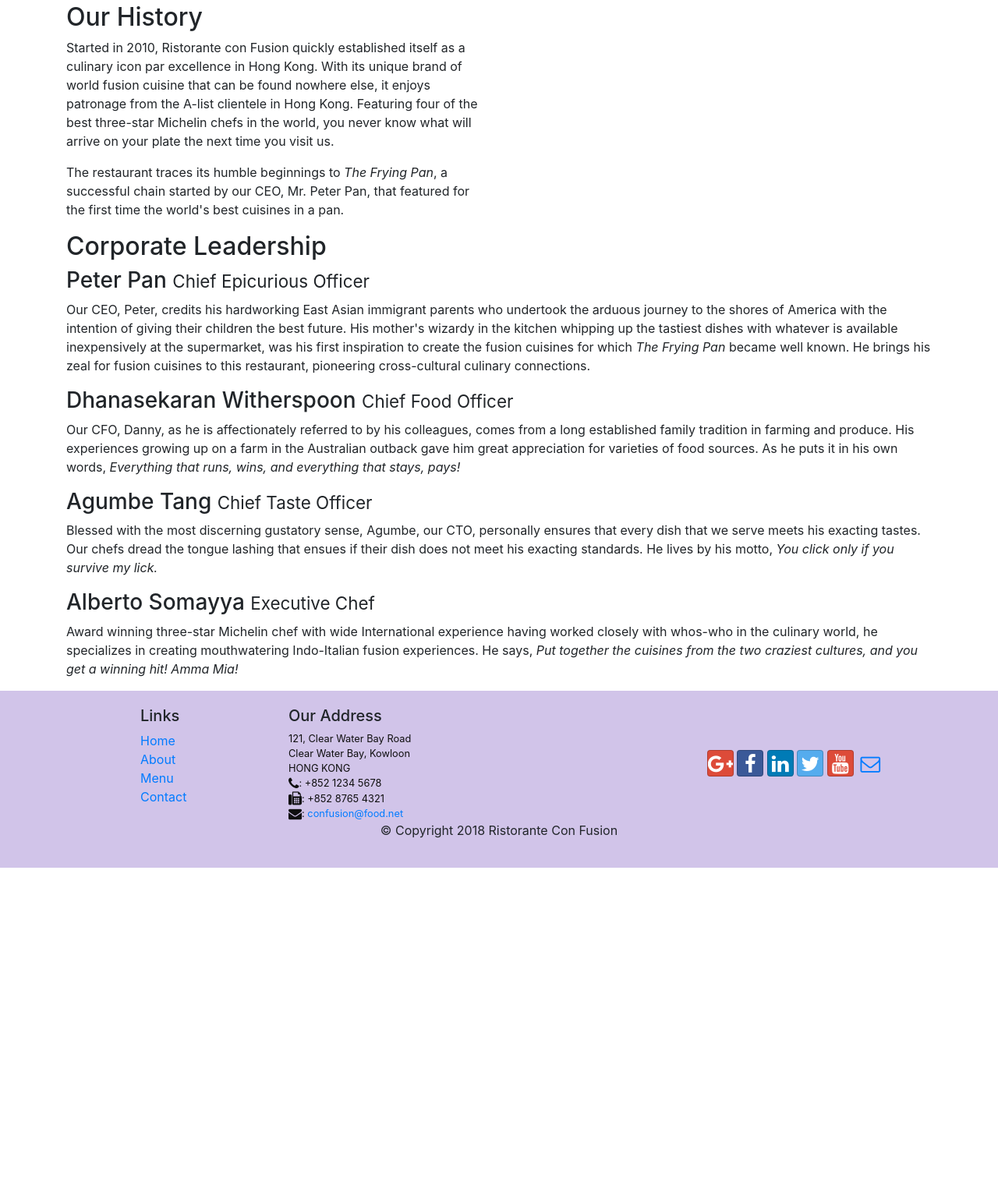
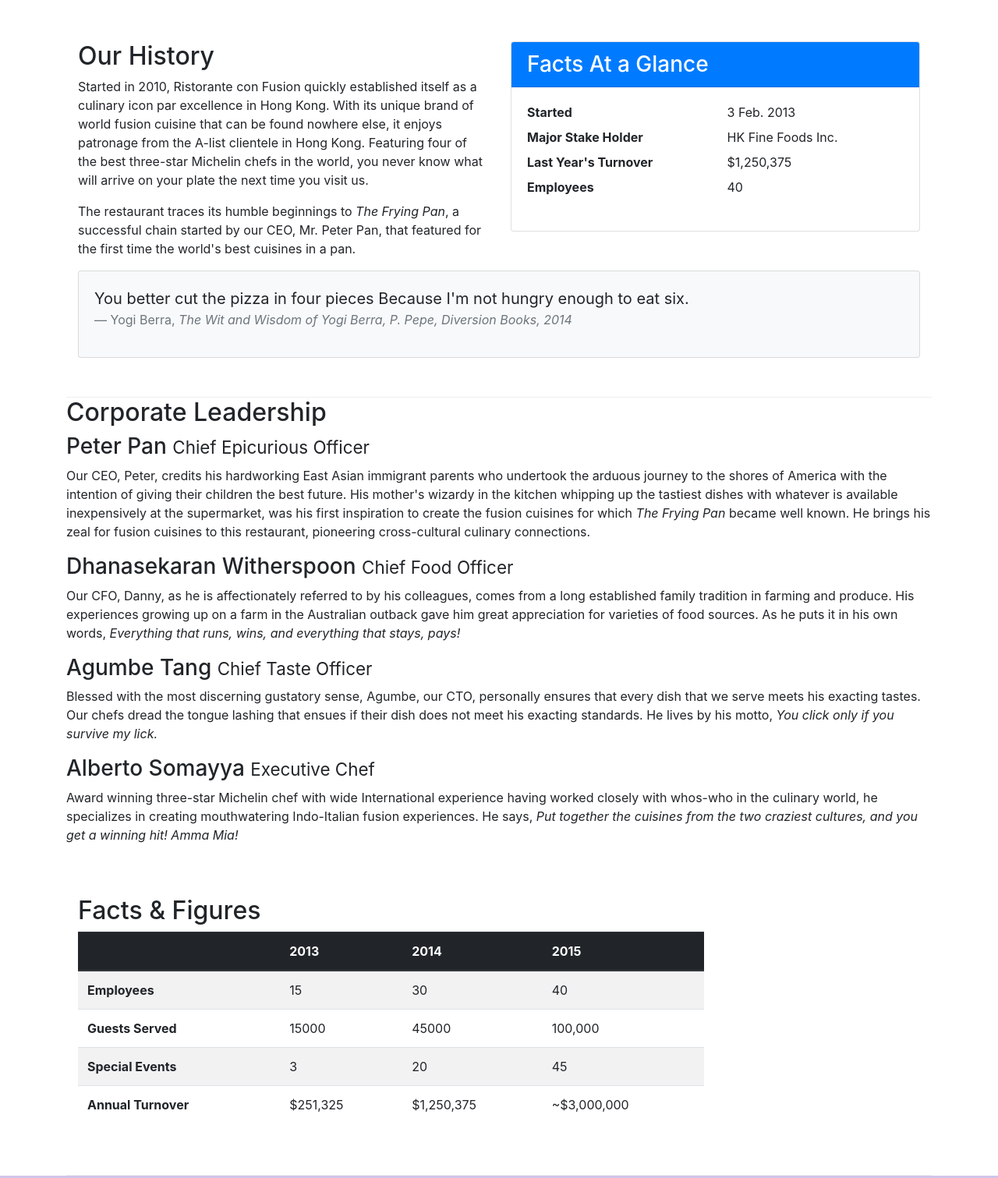
Before and after one commit to chicoflacito/conFusion, a website: page aboutus.html in a window 1280 px wide. Shown: the part 462-1973 px from the top of the page at 78% size. Before the commit the page ends 1575 px from the top, so only its background shows below. Drawn offline with nearby package versions, Linux system fonts and the light colour scheme.

Commit message:
Added Tables and Cards

```diff
--- a/aboutus.html
+++ b/aboutus.html
@@ -70,15 +70,44 @@
             </div>
         </div>
 
-        <div class="row">
+        <div class="row row-content">
             <div class="col col-sm-6">
                 <h2>Our History</h2>
                 <p>Started in 2010, Ristorante con Fusion quickly established itself as a culinary icon par excellence in Hong Kong. With its unique brand of world fusion cuisine that can be found nowhere else, it enjoys patronage from the A-list clientele in Hong Kong.  Featuring four of the best three-star Michelin chefs in the world, you never know what will arrive on your plate the next time you visit us.</p>
                 <p>The restaurant traces its humble beginnings to <em>The Frying Pan</em>, a successful chain started by our CEO, Mr. Peter Pan, that featured for the first time the world's best cuisines in a pan.</p>
             </div>
-            <div>
+            <div class="col-12 col-sm-6">
+                    <div class="card">
+                        <h3 class="card-header bg-primary text-white">Facts At a Glance</h3>
+                                <div class="card-body">
+                                    <dl class="row">
+                                        <dt class="col-6">Started</dt>
+                                        <dd class="col-6">3 Feb. 2013</dd>
+                                        <dt class="col-6">Major Stake Holder</dt>
+                                        <dd class="col-6">HK Fine Foods Inc.</dd>
+                                        <dt class="col-6">Last Year's Turnover</dt>
+                                        <dd class="col-6">$1,250,375</dd>
+                                        <dt class="col-6">Employees</dt>
+                                        <dd class="col-6">40</dd>
+                                    </dl>
+                                </div>
+                            </div>
+                        </div>
+                        <div class="col-12">
+                                <div class="card card-body bg-light">
+                                          <blockquote class="blockquote">
+                                               <p class="mb-0">You better cut the pizza in four pieces
+                                                          Because I'm not hungry enough to eat six.  </p>
+
+                                                <footer class="blockquote-footer">Yogi Berra,
+                                                        <cite title="Source Title">The Wit and Wisdom of
+                                                              Yogi Berra, P. Pepe, Diversion Books, 2014</cite>
+                                                  </footer>
+                                           </blockquote>
+                                        </div>
+                                </div>
+
             </div>
-        </div>
 
 
 
@@ -95,6 +124,54 @@
                 <p class="d-none d-sm-block">Award winning three-star Michelin chef with wide International experience having worked closely with whos-who in the culinary world, he specializes in creating mouthwatering Indo-Italian fusion experiences. He says, <em>Put together the cuisines from the two craziest cultures, and you get a winning hit! Amma Mia!</em></p>
             </div>
        </div>
+
+       <div class="row row-content">
+        <div class="col-12 col-sm-9">
+            <h2>Facts &amp; Figures</h2>
+            <div class="table-responsive">
+                <table class="table table-striped">
+                    <thead class="thead-dark">
+                        <tr>
+                            <th>&nbsp;</th>
+                            <th>2013</th>
+                            <th>2014</th>
+                            <th>2015</th>
+                        </tr>
+                    </thead>
+                    <tbody>
+                        <tr>
+                            <th>Employees</th>
+                            <td>15</td>
+                            <td>30</td>
+                            <td>40</td>
+                        </tr>
+                        <tr>
+                            <th>Guests Served</th>
+                            <td>15000</td>
+                            <td>45000</td>
+                            <td>100,000</td>
+                        </tr>
+                        <tr>
+                            <th>Special Events</th>
+                            <td>3</td>
+                            <td>20</td>
+                            <td>45</td>
+                        </tr>
+                        <tr>
+                            <th>Annual Turnover</th>
+                            <td>$251,325</td>
+                            <td>$1,250,375</td>
+                            <td>~$3,000,000</td>
+                        </tr>
+                    </tbody>
+                </table>
+            </div>
+
+        </div>
+         <div class="col-12 col-sm-3">
+        </div>
+       </div>
+
 
     </div>
 
```
